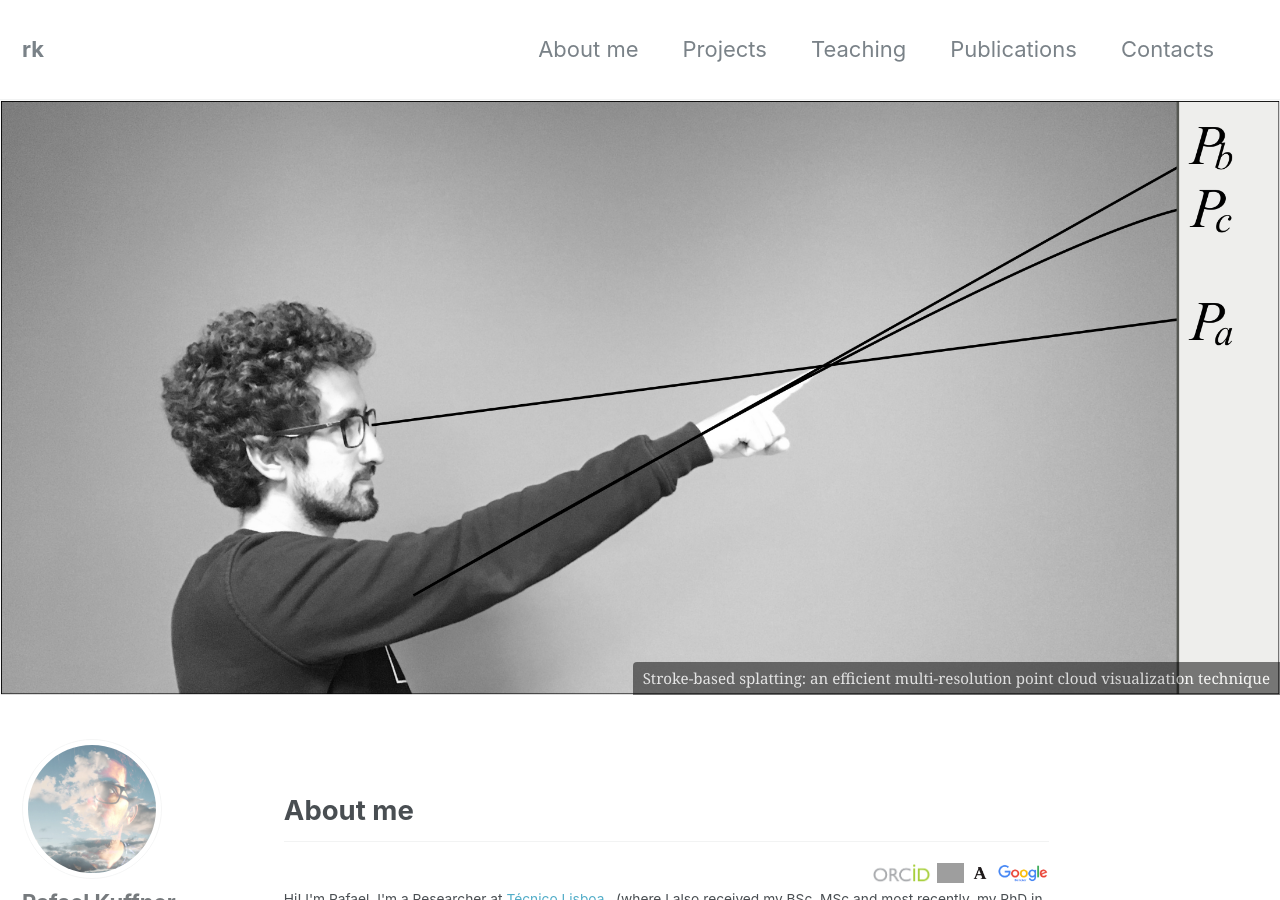
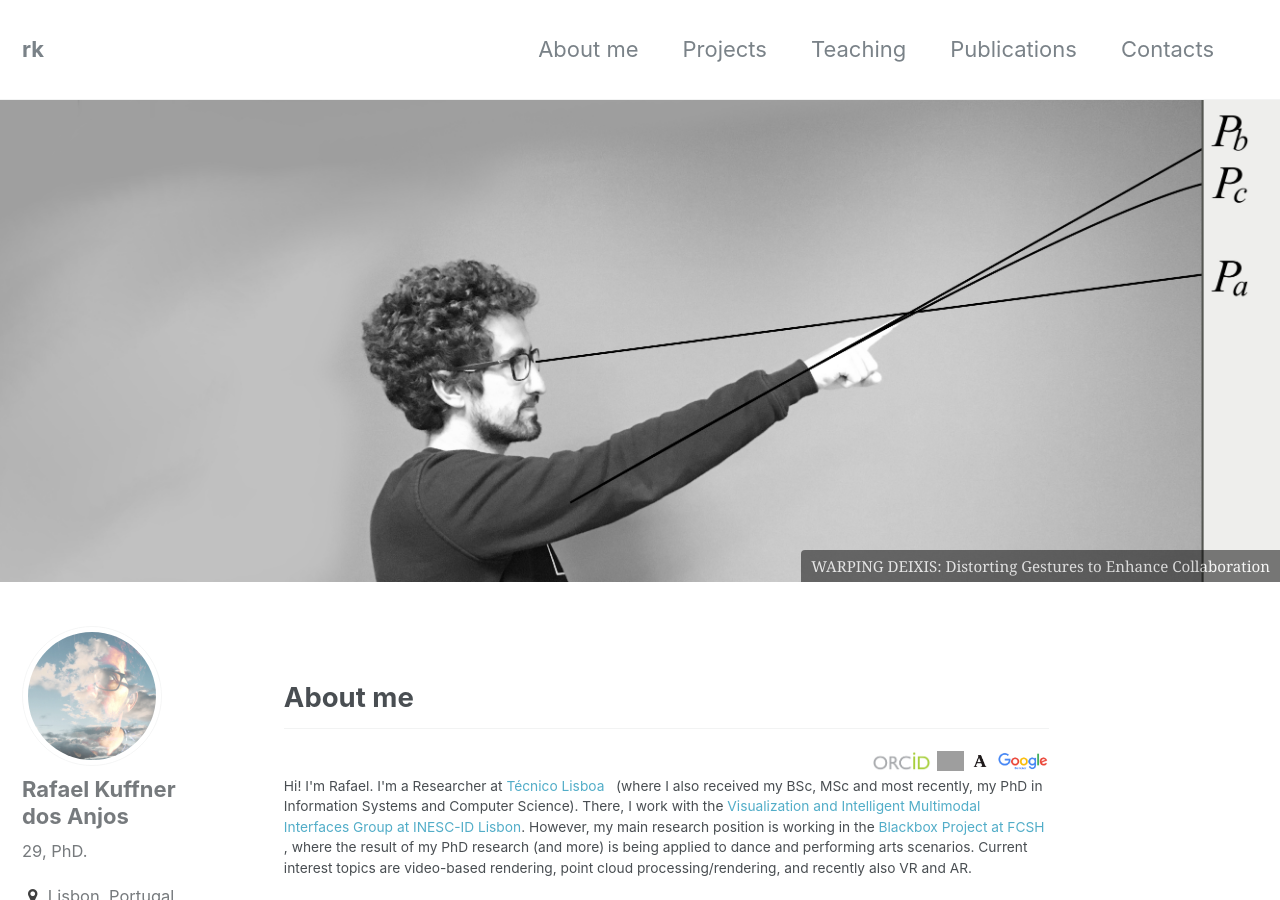
Before and after one commit to rafaelkuffner/rafaelkuffner.github.io, a Jekyll site: the page built from index.html, in a window 1280 px wide and 900 px high. Built offline with Jekyll 4.4.1, drawn with Linux system fonts in a browser that asks for light colours; the list of posts is cut into pages by our own code; grey boxes are pictures that could not be loaded.

Commit message:
tweaks on header

```diff
--- a/index.html
+++ b/index.html
@@ -5,7 +5,7 @@ header:
   image: /assets/images/rafapoint.jpeg
   #overlay_image: /assets/images/teaser.jpg
   #overlay_filter: 0.1 # same as adding an opacity of 0.5 to a black background
-  caption: "Stroke-based splatting: an efficient multi-resolution point cloud visualization technique" #"Hey this is my website"
+  caption: "WARPING DEIXIS: Distorting Gestures to Enhance Collaboration" #"Hey this is my website"
   #cta_label: # "More Info"
   #cta_url: #"www.google.com"
 
```
Also changed, not shown: assets/images/rafapoint.jpeg.
